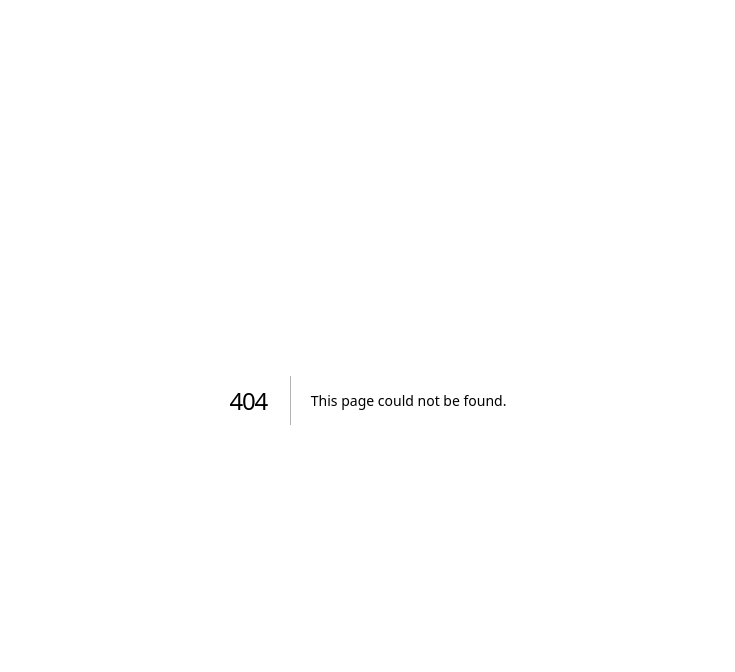
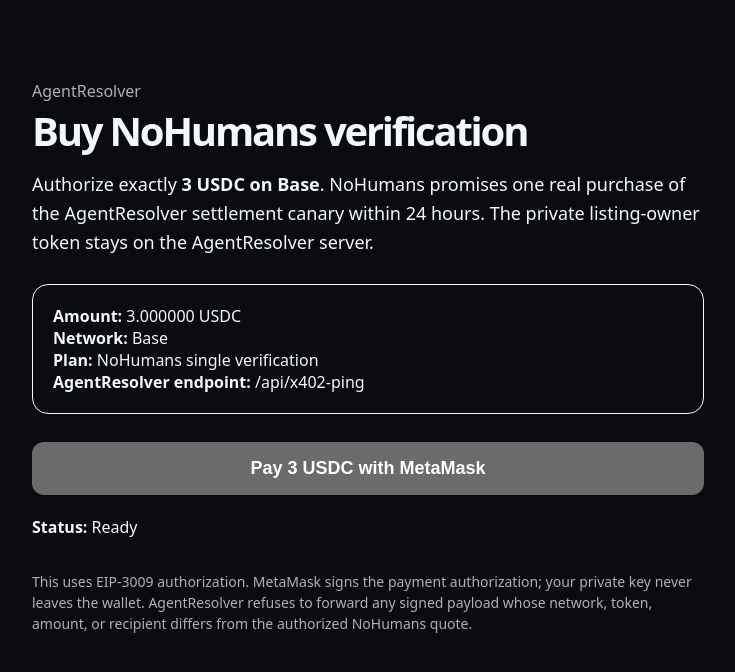
Before and after one commit to waxsway/agentresolver, a Next.js app: page /nohumans-pay in a window 1280 px wide. Before the commit this address had no page. Shown: the top 672 px of the page, without its empty margins (272-1007 px from the left). Built offline with nearby package versions, Linux system fonts and the light colour scheme.

Commit message:
feat: add MetaMask NoHumans payment screen

```diff
--- /dev/null
+++ b/src/app/nohumans-pay/page.tsx
@@ -0,0 +1,277 @@
+"use client";
+
+import { useState } from "react";
+
+type EthereumProvider = {
+  request(args: { method: string; params?: unknown[] }): Promise<any>;
+};
+
+type QuoteResponse = {
+  ok: boolean;
+  error?: string;
+  paymentRequired?: any;
+  selected?: any;
+};
+
+const BASE_CHAIN_HEX = "0x2105";
+
+function getEthereum(): EthereumProvider | undefined {
+  return (window as Window & { ethereum?: EthereumProvider }).ethereum;
+}
+
+function randomNonce(): `0x${string}` {
+  const bytes = crypto.getRandomValues(new Uint8Array(32));
+  return ("0x" +
+    Array.from(bytes)
+      .map((byte) => byte.toString(16).padStart(2, "0"))
+      .join("")) as `0x${string}`;
+}
+
+function toBase64Utf8(value: string) {
+  const bytes = new TextEncoder().encode(value);
+  let binary = "";
+  for (const byte of bytes) binary += String.fromCharCode(byte);
+  return btoa(binary);
+}
+
+function jsonSafe(value: unknown): unknown {
+  if (typeof value === "bigint") return value.toString();
+  if (Array.isArray(value)) return value.map(jsonSafe);
+  if (value && typeof value === "object") {
+    return Object.fromEntries(
+      Object.entries(value as Record<string, unknown>).map(([key, item]) => [
+        key,
+        jsonSafe(item),
+      ])
+    );
+  }
+  return value;
+}
+
+async function ensureBase(provider: EthereumProvider) {
+  const current = String(await provider.request({ method: "eth_chainId" })).toLowerCase();
+  if (current === BASE_CHAIN_HEX) return;
+
+  try {
+    await provider.request({
+      method: "wallet_switchEthereumChain",
+      params: [{ chainId: BASE_CHAIN_HEX }],
+    });
+  } catch (error: any) {
+    if (error?.code !== 4902) throw error;
+
+    await provider.request({
+      method: "wallet_addEthereumChain",
+      params: [
+        {
+          chainId: BASE_CHAIN_HEX,
+          chainName: "Base",
+          nativeCurrency: { name: "Ether", symbol: "ETH", decimals: 18 },
+          rpcUrls: ["https://mainnet.base.org"],
+          blockExplorerUrls: ["https://basescan.org"],
+        },
+      ],
+    });
+  }
+}
+
+export default function NoHumansPayPage() {
+  const [status, setStatus] = useState("Ready");
+  const [busy, setBusy] = useState(false);
+  const [result, setResult] = useState<any>(null);
+
+  async function pay() {
+    setBusy(true);
+    setResult(null);
+
+    try {
+      const provider = getEthereum();
+      if (!provider) {
+        throw new Error(
+          "MetaMask was not detected. Open this page inside the MetaMask mobile browser or a desktop browser with the MetaMask extension."
+        );
+      }
+
+      setStatus("Connecting MetaMask…");
+      const accounts = await provider.request({ method: "eth_requestAccounts" });
+      const address = String(accounts?.[0] ?? "");
+      if (!/^0x[0-9a-fA-F]{40}$/.test(address)) {
+        throw new Error("MetaMask did not return a valid EVM address.");
+      }
+
+      setStatus("Switching to Base…");
+      await ensureBase(provider);
+
+      setStatus("Checking the live NoHumans $3 quote…");
+      const quoteResponse = await fetch("/api/nohumans-single-quote", {
+        method: "POST",
+        cache: "no-store",
+      });
+      const quote = (await quoteResponse.json()) as QuoteResponse;
+      if (!quoteResponse.ok || !quote.ok || !quote.paymentRequired || !quote.selected) {
+        throw new Error(quote.error || "The live NoHumans quote did not match the authorized $3 terms.");
+      }
+
+      const selected = quote.selected;
+      const now = Math.floor(Date.now() / 1000);
+      const authorization = {
+        from: address,
+        to: selected.payTo,
+        value: String(selected.amount),
+        validAfter: "0",
+        validBefore: String(now + Math.min(Number(selected.maxTimeoutSeconds ?? 60), 55)),
+        nonce: randomNonce(),
+      };
+
+      const typedData = jsonSafe({
+        types: {
+          EIP712Domain: [
+            { name: "name", type: "string" },
+            { name: "version", type: "string" },
+            { name: "chainId", type: "uint256" },
+            { name: "verifyingContract", type: "address" },
+          ],
+          TransferWithAuthorization: [
+            { name: "from", type: "address" },
+            { name: "to", type: "address" },
+            { name: "value", type: "uint256" },
+            { name: "validAfter", type: "uint256" },
+            { name: "validBefore", type: "uint256" },
+            { name: "nonce", type: "bytes32" },
+          ],
+        },
+        primaryType: "TransferWithAuthorization",
+        domain: {
+          name: selected.extra?.name ?? "USD Coin",
+          version: selected.extra?.version ?? "2",
+          chainId: 8453,
+          verifyingContract: selected.asset,
+        },
+        message: authorization,
+      });
+
+      setStatus("Approve the 3 USDC authorization in MetaMask…");
+      const signature = await provider.request({
+        method: "eth_signTypedData_v4",
+        params: [address, JSON.stringify(typedData)],
+      });
+
+      const paymentPayload = {
+        x402Version: 2,
+        resource: quote.paymentRequired.resource,
+        accepted: selected,
+        payload: {
+          signature,
+          authorization,
+        },
+        extensions: quote.paymentRequired.extensions ?? {},
+      };
+
+      const paymentSignature = toBase64Utf8(JSON.stringify(paymentPayload));
+
+      setStatus("Submitting the signed x402 payment to NoHumans…");
+      const paidResponse = await fetch("/api/nohumans-single-pay", {
+        method: "POST",
+        headers: {
+          "payment-signature": paymentSignature,
+        },
+      });
+      const paid = await paidResponse.json();
+
+      setResult(paid);
+
+      if (!paidResponse.ok || !paid.ok) {
+        throw new Error(
+          paid?.result?.error ||
+            paid?.result?.errorReason ||
+            paid?.error ||
+            `NoHumans returned HTTP ${paidResponse.status}.`
+        );
+      }
+
+      setStatus("Paid. NoHumans verification purchase queued.");
+    } catch (error) {
+      setStatus(error instanceof Error ? error.message : String(error));
+    } finally {
+      setBusy(false);
+    }
+  }
+
+  return (
+    <main
+      style={{
+        minHeight: "100vh",
+        maxWidth: 720,
+        margin: "0 auto",
+        padding: "64px 24px",
+        fontFamily: "system-ui, sans-serif",
+      }}
+    >
+      <p style={{ opacity: 0.7, marginBottom: 8 }}>AgentResolver</p>
+      <h1 style={{ fontSize: 40, lineHeight: 1.05, margin: "0 0 16px" }}>
+        Buy NoHumans verification
+      </h1>
+      <p style={{ fontSize: 18, lineHeight: 1.6 }}>
+        Authorize exactly <strong>3 USDC on Base</strong>. NoHumans promises one
+        real purchase of the AgentResolver settlement canary within 24 hours.
+        The private listing-owner token stays on the AgentResolver server.
+      </p>
+
+      <div
+        style={{
+          margin: "28px 0",
+          padding: 20,
+          border: "1px solid currentColor",
+          borderRadius: 16,
+        }}
+      >
+        <div><strong>Amount:</strong> 3.000000 USDC</div>
+        <div><strong>Network:</strong> Base</div>
+        <div><strong>Plan:</strong> NoHumans single verification</div>
+        <div><strong>AgentResolver endpoint:</strong> /api/x402-ping</div>
+      </div>
+
+      <button
+        onClick={pay}
+        disabled={busy}
+        style={{
+          width: "100%",
+          padding: "16px 20px",
+          borderRadius: 12,
+          border: 0,
+          fontSize: 18,
+          fontWeight: 700,
+          cursor: busy ? "wait" : "pointer",
+        }}
+      >
+        {busy ? "Working…" : "Pay 3 USDC with MetaMask"}
+      </button>
+
+      <p style={{ marginTop: 20, lineHeight: 1.5 }}>
+        <strong>Status:</strong> {status}
+      </p>
+
+      {result ? (
+        <pre
+          style={{
+            marginTop: 20,
+            whiteSpace: "pre-wrap",
+            wordBreak: "break-word",
+            padding: 16,
+            borderRadius: 12,
+            background: "rgba(127,127,127,.12)",
+          }}
+        >
+          {JSON.stringify(result, null, 2)}
+        </pre>
+      ) : null}
+
+      <p style={{ marginTop: 32, fontSize: 14, opacity: 0.7, lineHeight: 1.5 }}>
+        This uses EIP-3009 authorization. MetaMask signs the payment
+        authorization; your private key never leaves the wallet. AgentResolver
+        refuses to forward any signed payload whose network, token, amount, or
+        recipient differs from the authorized NoHumans quote.
+      </p>
+    </main>
+  );
+}
```
